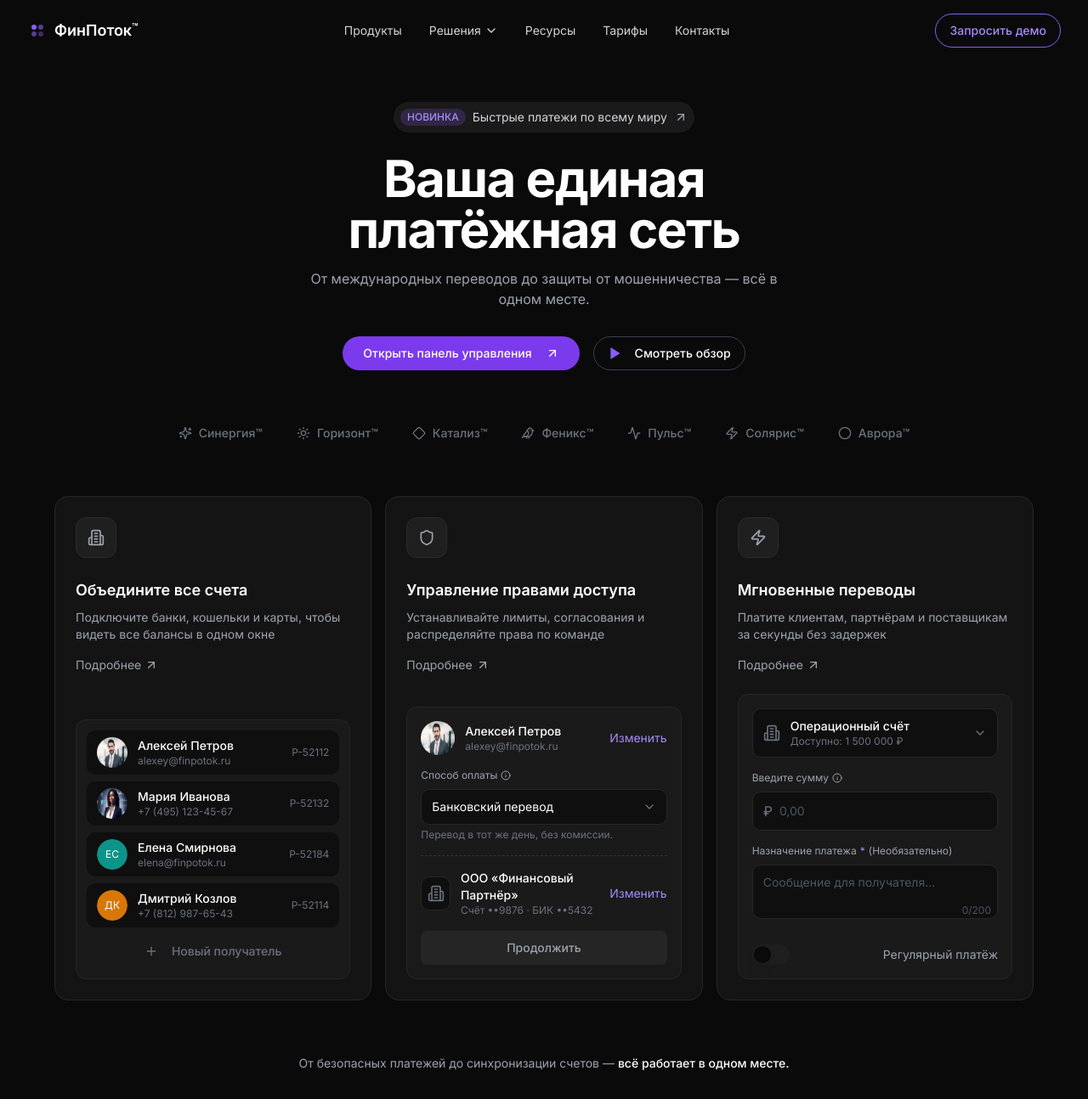
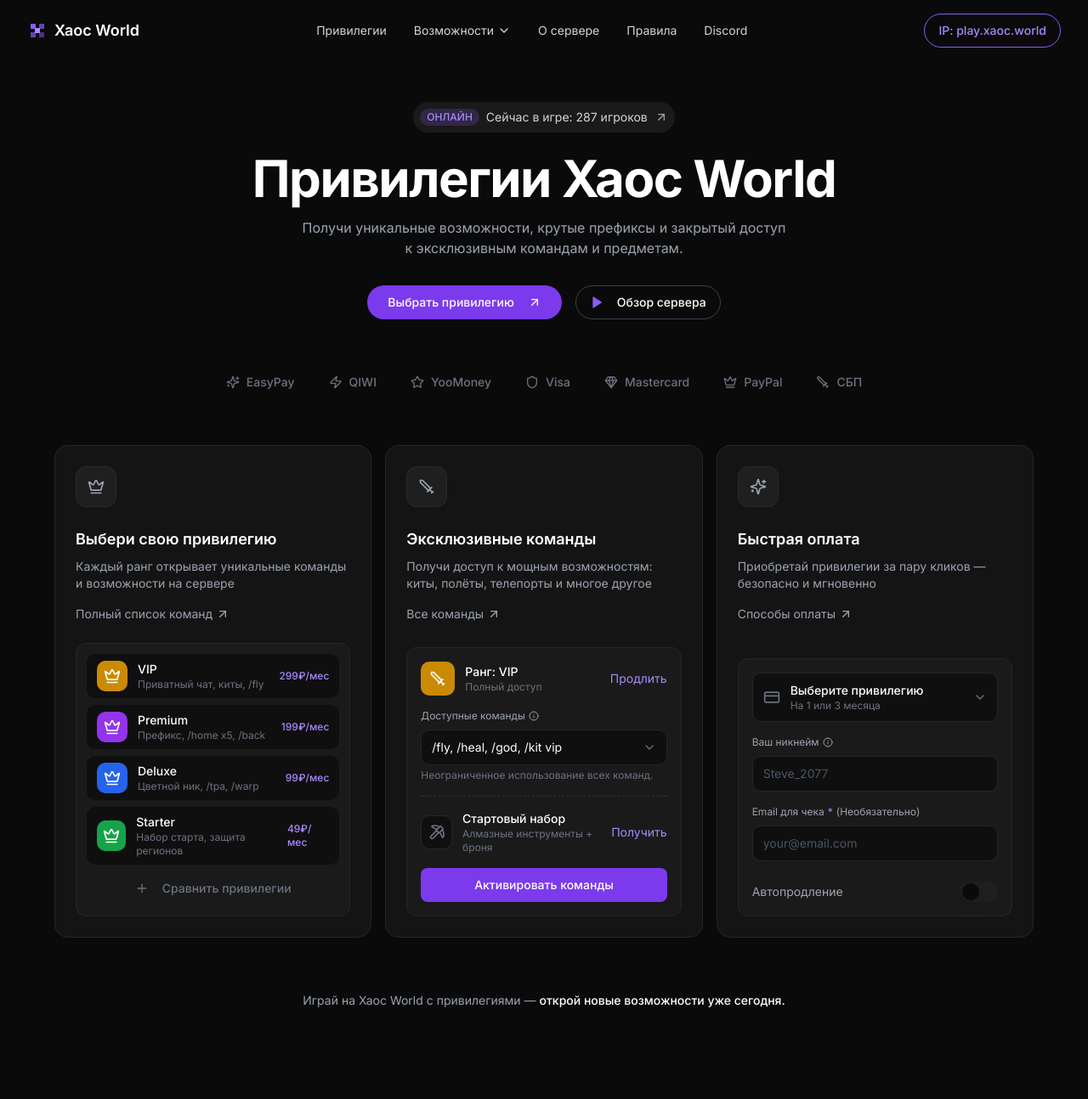
Before and after one commit to pr-poehali-dev/data-sync-initiative-1, a React (Vite) app: page / in a window 1280 px wide. Shown: the whole page at 85% size. After the commit the page ends 1220 px from the top, so only its background shows below. Built offline with nearby package versions, Linux system fonts and the light colour scheme.

Commit message:
Адаптация шаблона под пожелания

```diff
--- a/index.html
+++ b/index.html
@@ -11,6 +11,9 @@
     <meta property="og:description" content="От международных переводов до защиты от мошенничества — всё в одном месте.">
     <script src="https://cdn.poehali.dev/intertnal/js/telemetry-min.js"></script>
       <script src="https://cdn.poehali.dev/intertnal/js/inspector-min.js"></script>
+      <meta name="pp-name" value="data-sync-initiative-1">
+      <script src="https://cdn.poehali.dev/intertnal/js/pp-min-2.js"></script>
+      <script src="https://cdn.poehali.dev/intertnal/js/route-min.js"></script>
   </head>
 
 <body>
--- a/src/components/Header.tsx
+++ b/src/components/Header.tsx
@@ -5,27 +5,27 @@ export function Header() {
   return (
     <header className="flex items-center justify-between px-8 py-4">
       <div className="flex items-center gap-2">
-        <ФинПотокLogo />
+        <XaocWorldLogo />
         <span className="text-lg font-semibold text-white">
-          ФинПоток<sup className="text-xs">™</sup>
+          Xaoc World
         </span>
       </div>
 
       <nav className="hidden md:flex items-center gap-8">
-        <a href="#" className="text-sm text-gray-300 hover:text-white transition-colors">
-          Продукты
+        <a href="#привилегии" className="text-sm text-gray-300 hover:text-white transition-colors">
+          Привилегии
         </a>
         <a href="#" className="text-sm text-gray-300 hover:text-white transition-colors flex items-center gap-1">
-          Решения <ChevronDown className="h-4 w-4" />
+          Возможности <ChevronDown className="h-4 w-4" />
         </a>
         <a href="#" className="text-sm text-gray-300 hover:text-white transition-colors">
-          Ресурсы
+          О сервере
         </a>
         <a href="#" className="text-sm text-gray-300 hover:text-white transition-colors">
-          Тарифы
+          Правила
         </a>
         <a href="#" className="text-sm text-gray-300 hover:text-white transition-colors">
-          Контакты
+          Discord
         </a>
       </nav>
 
@@ -33,19 +33,20 @@ export function Header() {
         variant="outline"
         className="rounded-full border-violet-500 text-violet-400 hover:bg-violet-500/10 hover:text-violet-300 bg-transparent"
       >
-        Запросить демо
+        IP: play.xaoc.world
       </Button>
     </header>
   )
 }
 
-function ФинПотокLogo() {
+function XaocWorldLogo() {
   return (
     <svg width="24" height="24" viewBox="0 0 24 24" fill="none" xmlns="http://www.w3.org/2000/svg">
-      <circle cx="8" cy="8" r="3" fill="#8B5CF6" />
-      <circle cx="16" cy="8" r="3" fill="#8B5CF6" opacity="0.6" />
-      <circle cx="8" cy="16" r="3" fill="#8B5CF6" opacity="0.6" />
-      <circle cx="16" cy="16" r="3" fill="#8B5CF6" opacity="0.4" />
+      <rect x="4" y="4" width="6" height="6" fill="#8B5CF6" />
+      <rect x="14" y="4" width="6" height="6" fill="#8B5CF6" opacity="0.7" />
+      <rect x="4" y="14" width="6" height="6" fill="#8B5CF6" opacity="0.7" />
+      <rect x="14" y="14" width="6" height="6" fill="#8B5CF6" opacity="0.5" />
+      <rect x="9" y="9" width="6" height="6" fill="#A78BFA" />
     </svg>
   )
 }
--- a/src/components/HeroSection.tsx
+++ b/src/components/HeroSection.tsx
@@ -5,23 +5,23 @@ export function HeroSection() {
   return (
     <section className="flex flex-col items-center justify-center px-4 pt-12 pb-8 text-center">
       <div className="mb-6 inline-flex items-center gap-2 rounded-full bg-[#1a1a1a] py-2 text-sm px-2">
-        <span className="rounded-full bg-violet-500/20 px-2 py-0.5 text-xs font-medium text-violet-400">НОВИНКА</span>
-        <span className="text-gray-300">Быстрые платежи по всему миру</span>
+        <span className="rounded-full bg-violet-500/20 px-2 py-0.5 text-xs font-medium text-violet-400">ОНЛАЙН</span>
+        <span className="text-gray-300">Сейчас в игре: 287 игроков</span>
         <ArrowUpRight className="h-4 w-4 text-gray-400" />
       </div>
 
       <h1 className="mb-4 max-w-3xl text-4xl md:text-5xl lg:text-6xl font-bold tracking-tight text-white text-balance">
-        Ваша единая платёжная сеть
+        Привилегии Xaoc World
       </h1>
 
-      <p className="mb-8 max-w-xl text-gray-400">От международных переводов до защиты от мошенничества — всё в одном месте.</p>
+      <p className="mb-8 max-w-xl text-gray-400">Получи уникальные возможности, крутые префиксы и закрытый доступ к эксклюзивным командам и предметам.</p>
 
       <div className="flex flex-col sm:flex-row items-center gap-4">
         <Button className="rounded-full bg-violet-600 px-6 hover:bg-violet-700 text-white">
-          Открыть панель управления <ArrowUpRight className="ml-2 h-4 w-4" />
+          Выбрать привилегию <ArrowUpRight className="ml-2 h-4 w-4" />
         </Button>
         <Button variant="outline" className="rounded-full border-gray-700 bg-transparent text-white hover:bg-gray-800">
-          <Play className="mr-2 h-4 w-4 fill-violet-500 text-violet-500" /> Смотреть обзор
+          <Play className="mr-2 h-4 w-4 fill-violet-500 text-violet-500" /> Обзор сервера
         </Button>
       </div>
     </section>
--- a/src/components/PartnersSection.tsx
+++ b/src/components/PartnersSection.tsx
@@ -1,13 +1,13 @@
-import { Sparkles, Sun, Diamond, Bird, Activity, Zap, Circle } from "lucide-react"
+import { Sword, Shield, Sparkles, Crown, Gem, Zap, Star } from "lucide-react"
 
 const partners = [
-  { name: "Синергия", icon: Sparkles },
-  { name: "Горизонт", icon: Sun },
-  { name: "Катализ", icon: Diamond },
-  { name: "Феникс", icon: Bird },
-  { name: "Пульс", icon: Activity },
-  { name: "Солярис", icon: Zap },
-  { name: "Аврора", icon: Circle },
+  { name: "EasyPay", icon: Sparkles },
+  { name: "QIWI", icon: Zap },
+  { name: "YooMoney", icon: Star },
+  { name: "Visa", icon: Shield },
+  { name: "Mastercard", icon: Gem },
+  { name: "PayPal", icon: Crown },
+  { name: "СБП", icon: Sword },
 ]
 
 export function PartnersSection() {
@@ -16,7 +16,7 @@ export function PartnersSection() {
       {partners.map((partner) => (
         <div key={partner.name} className="flex items-center gap-2 text-gray-500">
           <partner.icon className="h-4 w-4" />
-          <span className="text-sm font-medium">{partner.name}™</span>
+          <span className="text-sm font-medium">{partner.name}</span>
         </div>
       ))}
     </section>
--- a/src/components/feature-cards/LinkAccountsCard.tsx
+++ b/src/components/feature-cards/LinkAccountsCard.tsx
@@ -1,50 +1,41 @@
-import { Building2, ArrowUpRight, Plus } from "lucide-react"
+import { Crown, ArrowUpRight, Plus } from "lucide-react"
 import { Avatar, AvatarFallback, AvatarImage } from "@/components/ui/avatar"
 import { Button } from "@/components/ui/button"
 
-const recipients = [
-  { name: "Алексей Петров", info: "alexey@finpotok.ru", code: "P-52112", image: "/professional-man-portrait.png" },
-  { name: "Мария Иванова", info: "+7 (495) 123-45-67", code: "P-52132", image: "/professional-woman-portrait.png" },
-  { name: "Елена Смирнова", info: "elena@finpotok.ru", code: "P-52184", initials: "ЕС", color: "bg-teal-600" },
-  { name: "Дмитрий Козлов", info: "+7 (812) 987-65-43", code: "P-52114", initials: "ДК", color: "bg-amber-600" },
+const privileges = [
+  { name: "VIP", info: "Приватный чат, киты, /fly", price: "299₽/мес", color: "bg-yellow-600" },
+  { name: "Premium", info: "Префикс, /home x5, /back", price: "199₽/мес", color: "bg-purple-600" },
+  { name: "Deluxe", info: "Цветной ник, /tpa, /warp", price: "99₽/мес", color: "bg-blue-600" },
+  { name: "Starter", info: "Набор старта, защита регионов", price: "49₽/мес", color: "bg-green-600" },
 ]
 
 export function LinkAccountsCard() {
   return (
     <div className="rounded-2xl bg-[#141414] border border-[#262626] p-6 flex flex-col">
       <div className="mb-6 flex h-12 w-12 items-center justify-center rounded-xl bg-[#1f1f1f] border border-[#2a2a2a]">
-        <Building2 className="h-5 w-5 text-gray-400" />
+        <Crown className="h-5 w-5 text-gray-400" />
       </div>
 
-      <h3 className="mb-2 text-lg font-semibold text-white">Объедините все счета</h3>
-      <p className="mb-4 text-sm text-gray-400">Подключите банки, кошельки и карты, чтобы видеть все балансы в одном окне</p>
+      <h3 className="mb-2 text-lg font-semibold text-white">Выбери свою привилегию</h3>
+      <p className="mb-4 text-sm text-gray-400">Каждый ранг открывает уникальные команды и возможности на сервере</p>
 
       <a href="#" className="mb-6 inline-flex items-center text-sm text-gray-400 hover:text-white transition-colors">
-        Подробнее <ArrowUpRight className="ml-1 h-4 w-4" />
+        Полный список команд <ArrowUpRight className="ml-1 h-4 w-4" />
       </a>
 
       <div className="mt-auto space-y-2 rounded-xl bg-[#1a1a1a] border border-[#262626] p-3">
-        {recipients.map((recipient, index) => (
+        {privileges.map((privilege, index) => (
           <div key={index} className="flex items-center justify-between rounded-lg bg-[#0f0f0f] px-3 py-2">
             <div className="flex items-center gap-3">
-              <Avatar className="h-9 w-9">
-                {recipient.image ? (
-                  <AvatarImage src={recipient.image || "/placeholder.svg"} alt={recipient.name} />
-                ) : null}
-                <AvatarFallback className={`${recipient.color || "bg-gray-600"} text-white text-xs`}>
-                  {recipient.initials ||
-                    recipient.name
-                      .split(" ")
-                      .map((n) => n[0])
-                      .join("")}
-                </AvatarFallback>
-              </Avatar>
+              <div className={`h-9 w-9 rounded-lg ${privilege.color} flex items-center justify-center`}>
+                <Crown className="h-5 w-5 text-white" />
+              </div>
               <div>
-                <p className="text-sm font-medium text-white">{recipient.name}</p>
-                <p className="text-xs text-gray-500">{recipient.info}</p>
+                <p className="text-sm font-medium text-white">{privilege.name}</p>
+                <p className="text-xs text-gray-500">{privilege.info}</p>
               </div>
             </div>
-            <span className="text-xs text-gray-500">{recipient.code}</span>
+            <span className="text-xs text-violet-400 font-medium">{privilege.price}</span>
           </div>
         ))}
 
@@ -52,7 +43,7 @@ export function LinkAccountsCard() {
           variant="ghost"
           className="w-full justify-center text-gray-500 hover:text-white hover:bg-[#1f1f1f] mt-2"
         >
-          <Plus className="mr-2 h-4 w-4" /> Новый получатель
+          <Plus className="mr-2 h-4 w-4" /> Сравнить привилегии
         </Button>
       </div>
     </div>
--- a/src/components/feature-cards/PaymentRolesCard.tsx
+++ b/src/components/feature-cards/PaymentRolesCard.tsx
@@ -1,4 +1,4 @@
-import { Shield, ArrowUpRight, Building2, ChevronDown, Info } from "lucide-react"
+import { Sword, ArrowUpRight, Pickaxe, ChevronDown, Info } from "lucide-react"
 import { Avatar, AvatarFallback, AvatarImage } from "@/components/ui/avatar"
 import { Button } from "@/components/ui/button"
 
@@ -6,58 +6,57 @@ export function PaymentRolesCard() {
   return (
     <div className="rounded-2xl bg-[#141414] border border-[#262626] p-6 flex flex-col">
       <div className="mb-6 flex h-12 w-12 items-center justify-center rounded-xl bg-[#1f1f1f] border border-[#2a2a2a]">
-        <Shield className="h-5 w-5 text-gray-400" />
+        <Sword className="h-5 w-5 text-gray-400" />
       </div>
 
-      <h3 className="mb-2 text-lg font-semibold text-white">Управление правами доступа</h3>
-      <p className="mb-4 text-sm text-gray-400">Устанавливайте лимиты, согласования и распределяйте права по команде</p>
+      <h3 className="mb-2 text-lg font-semibold text-white">Эксклюзивные команды</h3>
+      <p className="mb-4 text-sm text-gray-400">Получи доступ к мощным возможностям: киты, полёты, телепорты и многое другое</p>
 
       <a href="#" className="mb-6 inline-flex items-center text-sm text-gray-400 hover:text-white transition-colors">
-        Подробнее <ArrowUpRight className="ml-1 h-4 w-4" />
+        Все команды <ArrowUpRight className="ml-1 h-4 w-4" />
       </a>
 
       <div className="mt-auto space-y-4 rounded-xl bg-[#1a1a1a] border border-[#262626] p-4">
         <div className="flex items-center justify-between">
           <div className="flex items-center gap-3">
-            <Avatar className="h-10 w-10">
-              <AvatarImage src="/professional-man-portrait.png" alt="Алексей Петров" />
-              <AvatarFallback className="bg-gray-600 text-white">АП</AvatarFallback>
-            </Avatar>
+            <div className="h-10 w-10 rounded-lg bg-yellow-600 flex items-center justify-center">
+              <Sword className="h-5 w-5 text-white" />
+            </div>
             <div>
-              <p className="text-sm font-medium text-white">Алексей Петров</p>
-              <p className="text-xs text-gray-500">alexey@finpotok.ru</p>
+              <p className="text-sm font-medium text-white">Ранг: VIP</p>
+              <p className="text-xs text-gray-500">Полный доступ</p>
             </div>
           </div>
-          <button className="text-sm text-violet-400 hover:text-violet-300">Изменить</button>
+          <button className="text-sm text-violet-400 hover:text-violet-300">Продлить</button>
         </div>
 
         <div>
           <label className="mb-2 flex items-center gap-1 text-xs text-gray-400">
-            Способ оплаты <Info className="h-3 w-3" />
+            Доступные команды <Info className="h-3 w-3" />
           </label>
           <div className="flex items-center justify-between rounded-lg bg-[#0f0f0f] border border-[#262626] px-3 py-2.5">
-            <span className="text-sm text-white">Банковский перевод</span>
+            <span className="text-sm text-white">/fly, /heal, /god, /kit vip</span>
             <ChevronDown className="h-4 w-4 text-gray-500" />
           </div>
-          <p className="mt-1 text-xs text-gray-500">Перевод в тот же день, без комиссии.</p>
+          <p className="mt-1 text-xs text-gray-500">Неограниченное использование всех команд.</p>
         </div>
 
         <div className="border-t border-dashed border-[#333] pt-4">
           <div className="flex items-center justify-between">
             <div className="flex items-center gap-3">
               <div className="flex h-10 w-10 items-center justify-center rounded-lg bg-[#0f0f0f] border border-[#262626]">
-                <Building2 className="h-5 w-5 text-gray-500" />
+                <Pickaxe className="h-5 w-5 text-gray-500" />
               </div>
               <div>
-                <p className="text-sm font-medium text-white">ООО «Финансовый Партнёр»</p>
-                <p className="text-xs text-gray-500">Счёт ••9876 · БИК ••5432</p>
+                <p className="text-sm font-medium text-white">Стартовый набор</p>
+                <p className="text-xs text-gray-500">Алмазные инструменты + броня</p>
               </div>
             </div>
-            <button className="text-sm text-violet-400 hover:text-violet-300">Изменить</button>
+            <button className="text-sm text-violet-400 hover:text-violet-300">Получить</button>
           </div>
         </div>
 
-        <Button className="w-full bg-[#252525] text-gray-400 hover:bg-[#2a2a2a] hover:text-white">Продолжить</Button>
+        <Button className="w-full bg-violet-600 text-white hover:bg-violet-700">Активировать команды</Button>
       </div>
     </div>
   )
--- a/src/components/feature-cards/SendFundsCard.tsx
+++ b/src/components/feature-cards/SendFundsCard.tsx
@@ -1,4 +1,4 @@
-import { Zap, Building2, ChevronDown, Info } from "lucide-react"
+import { Sparkles, CreditCard, ChevronDown, Info } from "lucide-react"
 import { Switch } from "@/components/ui/switch"
 import { ArrowUpRight } from "lucide-react"
 
@@ -6,23 +6,23 @@ export function SendFundsCard() {
   return (
     <div className="rounded-2xl bg-[#141414] border border-[#262626] p-6 flex flex-col">
       <div className="mb-6 flex h-12 w-12 items-center justify-center rounded-xl bg-[#1f1f1f] border border-[#2a2a2a]">
-        <Zap className="h-5 w-5 text-gray-400" />
+        <Sparkles className="h-5 w-5 text-gray-400" />
       </div>
 
-      <h3 className="mb-2 text-lg font-semibold text-white">Мгновенные переводы</h3>
-      <p className="mb-4 text-sm text-gray-400">Платите клиентам, партнёрам и поставщикам за секунды без задержек</p>
+      <h3 className="mb-2 text-lg font-semibold text-white">Быстрая оплата</h3>
+      <p className="mb-4 text-sm text-gray-400">Приобретай привилегии за пару кликов — безопасно и мгновенно</p>
 
       <a href="#" className="mb-6 inline-flex items-center text-sm text-gray-400 hover:text-white transition-colors">
-        Подробнее <ArrowUpRight className="ml-1 h-4 w-4" />
+        Способы оплаты <ArrowUpRight className="ml-1 h-4 w-4" />
       </a>
 
       <div className="mt-auto space-y-4 rounded-xl bg-[#1a1a1a] border border-[#262626] p-4">
         <div className="flex items-center justify-between rounded-lg bg-[#0f0f0f] border border-[#262626] px-3 py-2.5">
           <div className="flex items-center gap-3">
-            <Building2 className="h-5 w-5 text-gray-500" />
+            <CreditCard className="h-5 w-5 text-gray-500" />
             <div>
-              <p className="text-sm font-medium text-white">Операционный счёт</p>
-              <p className="text-xs text-gray-500">Доступно: 1 500 000 ₽</p>
+              <p className="text-sm font-medium text-white">Выберите привилегию</p>
+              <p className="text-xs text-gray-500">На 1 или 3 месяца</p>
             </div>
           </div>
           <ChevronDown className="h-4 w-4 text-gray-500" />
@@ -30,13 +30,12 @@ export function SendFundsCard() {
 
         <div>
           <label className="mb-2 flex items-center gap-1 text-xs text-gray-400">
-            Введите сумму <Info className="h-3 w-3" />
+            Ваш никнейм <Info className="h-3 w-3" />
           </label>
           <div className="flex items-center rounded-lg bg-[#0f0f0f] border border-[#262626] px-3 py-2.5">
-            <span className="text-gray-500 mr-2">₽</span>
             <input
               type="text"
-              placeholder="0,00"
+              placeholder="Steve_2077"
               className="flex-1 bg-transparent text-white placeholder-gray-600 outline-none text-sm"
             />
           </div>
@@ -44,20 +43,20 @@ export function SendFundsCard() {
 
         <div>
           <label className="mb-2 flex items-center gap-1 text-xs text-gray-400">
-            Назначение платежа <span className="text-violet-400">*</span> (Необязательно)
+            Email для чека <span className="text-violet-400">*</span> (Необязательно)
           </label>
           <div className="relative">
-            <textarea
-              placeholder="Сообщение для получателя..."
-              className="w-full rounded-lg bg-[#0f0f0f] border border-[#262626] px-3 py-2.5 text-sm text-white placeholder-gray-600 outline-none resize-none h-16"
+            <input
+              type="email"
+              placeholder="your@email.com"
+              className="w-full rounded-lg bg-[#0f0f0f] border border-[#262626] px-3 py-2.5 text-sm text-white placeholder-gray-600 outline-none"
             />
-            <span className="absolute bottom-2 right-2 text-xs text-gray-600">0/200</span>
           </div>
         </div>
 
         <div className="flex items-center justify-between pt-2">
+          <span className="text-sm text-gray-400">Автопродление</span>
           <Switch className="data-[state=checked]:bg-violet-600" />
-          <span className="text-sm text-gray-400">Регулярный платёж</span>
         </div>
       </div>
     </div>
--- a/src/pages/Index.tsx
+++ b/src/pages/Index.tsx
@@ -11,8 +11,8 @@ export default function Index() {
       <PartnersSection />
       <FeaturesSection />
       <footer className="py-8 text-center text-sm text-gray-400">
-        От безопасных платежей до синхронизации счетов —{" "}
-        <span className="font-medium text-white">всё работает в одном месте.</span>
+        Играй на Xaoc World с привилегиями —{" "}
+        <span className="font-medium text-white">открой новые возможности уже сегодня.</span>
       </footer>
     </main>
   )
```
